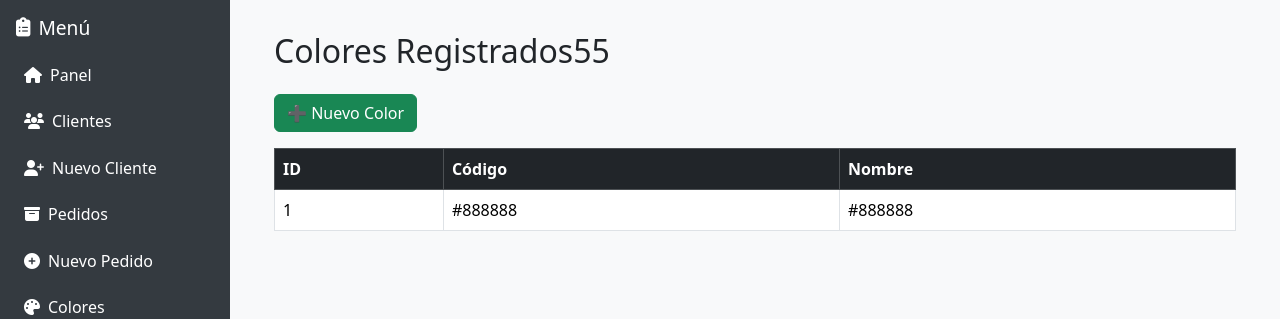
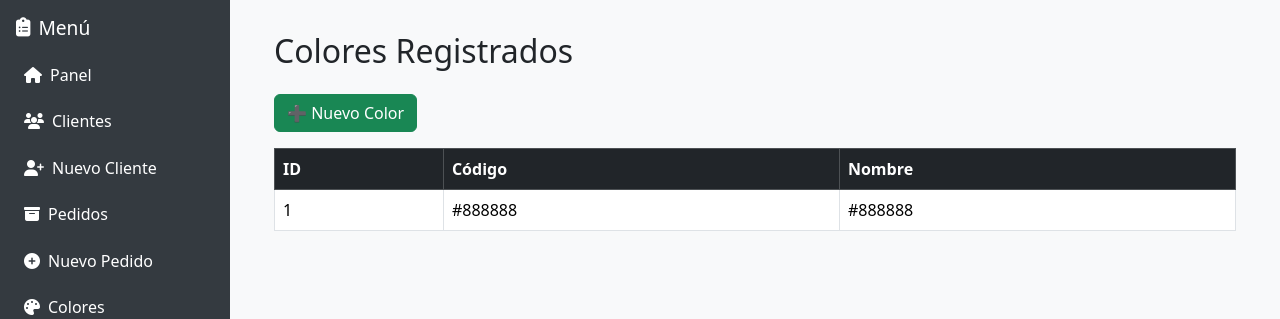
Before and after one commit to julioapb/automatizacion, a Flask app: page /colores in a window 1280 px wide. Shown: the top 319 px of the page. Run offline with Flask 3, Linux system fonts and the light colour scheme; the visitor is signed in with stand-in values (Sample User, id 1); tables that the repository leaves empty or names only in its code hold one stand-in row (values such as "Sample post").

Commit message:
Prueba Alejo 2

```diff
--- a/templates/colores.html
+++ b/templates/colores.html
@@ -3,7 +3,7 @@
 
 {% block content %}
 <div class="container">
-  <h2 class="mb-4">Colores Registrados55</h2>
+  <h2 class="mb-4">Colores Registrados</h2>
   <a href="{{ url_for('nuevo_color') }}" class="btn btn-success mb-3">➕ Nuevo Color</a>
   <table class="table table-bordered">
     <thead class="table-dark">
```
